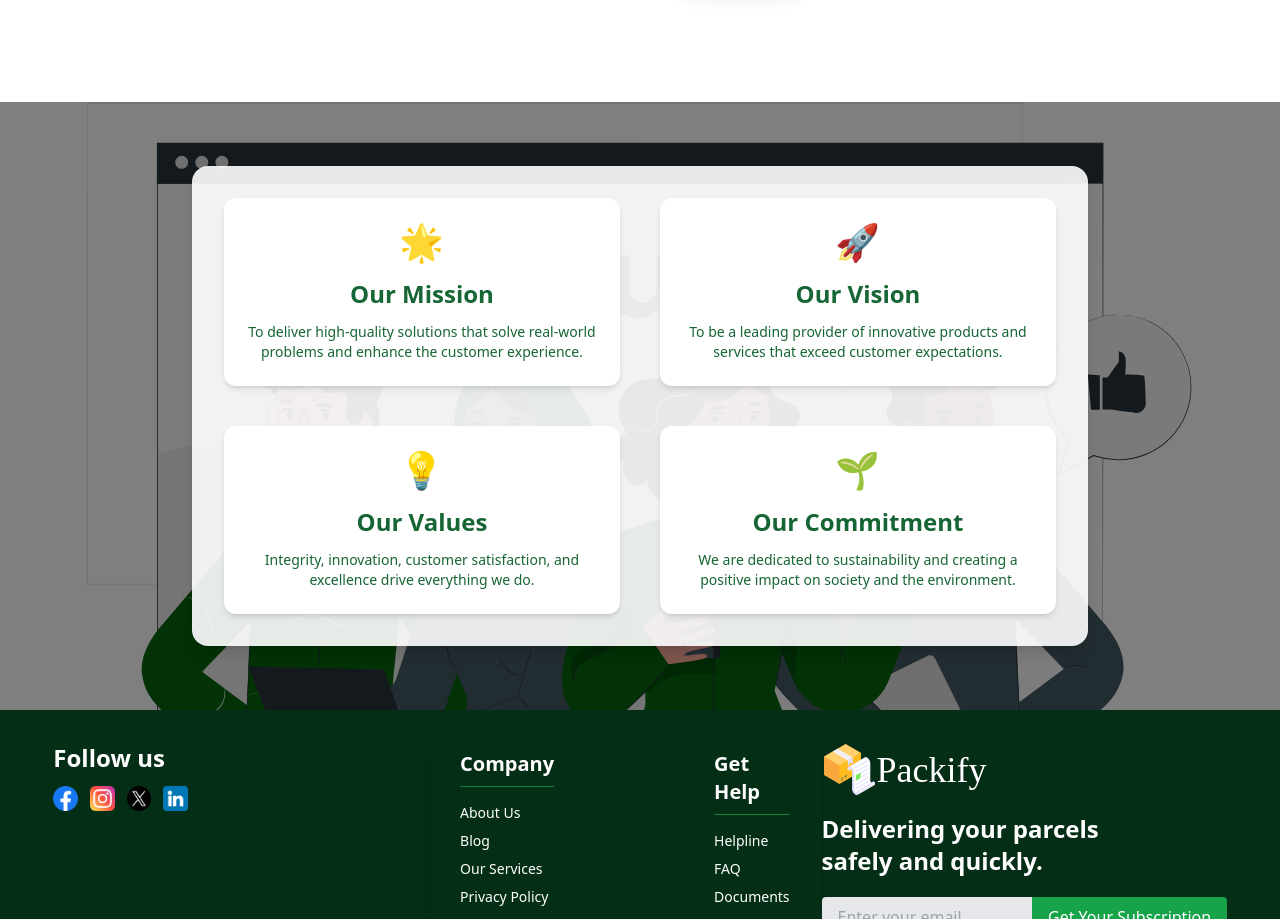
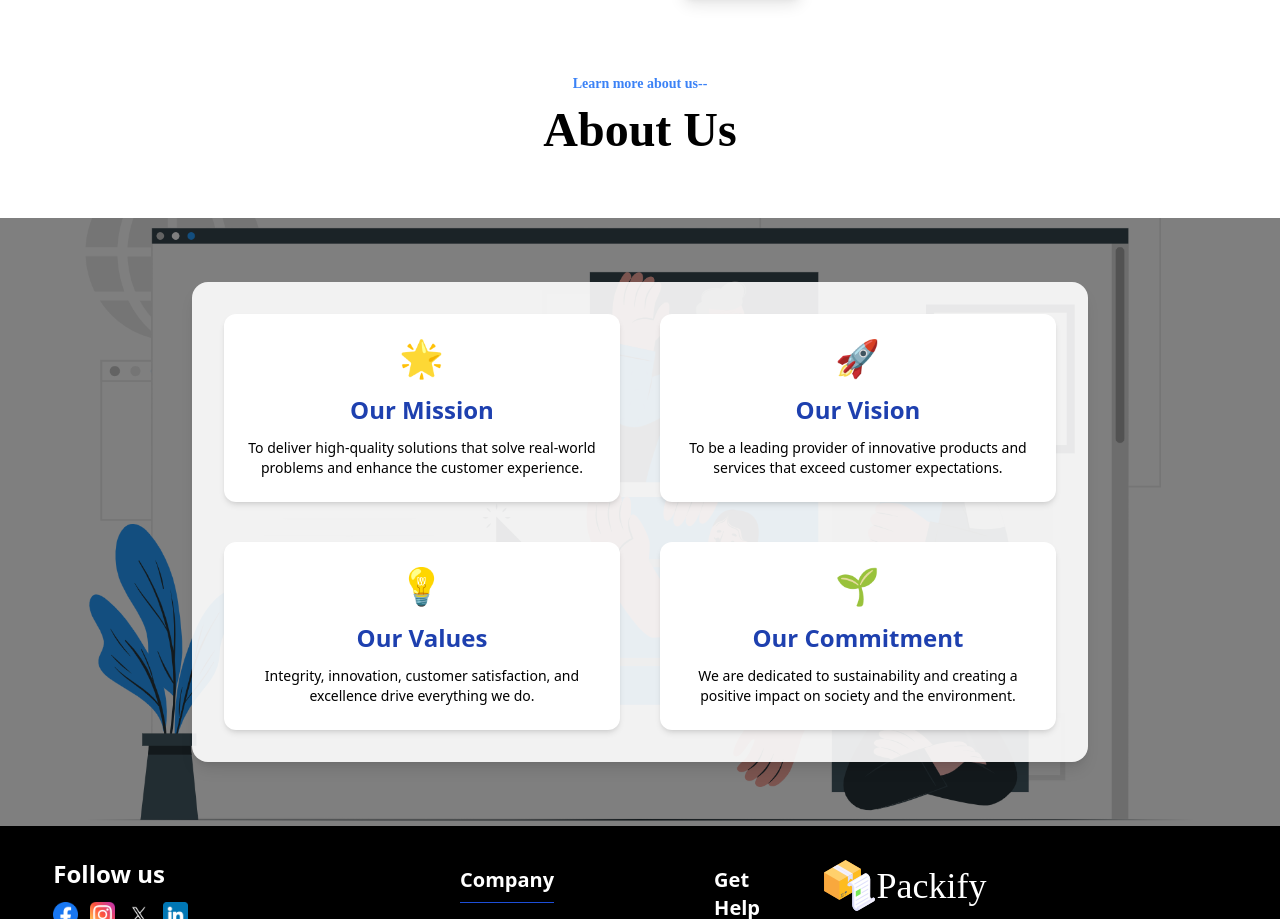
Before and after one commit to jenifaa/parcel-management-system, a React (Vite) app: page / in a window 1280 px wide. Shown: the part 4633-5552 px from the top of the page. Built offline with nearby package versions, Linux system fonts and the light colour scheme; no server answers; a web font is replaced by a local one.

Commit message:
added footer and about us section style

```diff
--- a/src/Components/Pages/Home/AboutUs.jsx
+++ b/src/Components/Pages/Home/AboutUs.jsx
@@ -1,5 +1,5 @@
 import React from "react";
-import about from "../../../assets/images/about.svg";
+import about from "../../../assets/images/About us page-cuate.png";
 // import about from "../../../assets/images/Oops! 404 Error with a broken robot-amico.svg";
 import { Link } from "react-router-dom";
 const AboutUs = () => {
@@ -16,11 +16,11 @@ const AboutUs = () => {
         <div className="grid sm:grid-cols-2 gap-10 bg-white bg-opacity-90 p-8 rounded-2xl shadow-lg max-w-4xl">
           {/* Card 1 */}
           <div className="text-center max-w-md p-6 bg-white shadow-md rounded-xl">
-            <div className="text-green-400 mb-4 text-4xl">🌟</div>
-            <h3 className="text-2xl font-semibold text-green-800 mb-3">
+            <div className="text-blue-400 mb-4 text-4xl">🌟</div>
+            <h3 className="text-2xl font-semibold text-blue-800 mb-3">
               Our Mission
             </h3>
-            <p className="text-green-800 text-sm">
+            <p className=" text-sm">
               To deliver high-quality solutions that solve real-world problems
               and enhance the customer experience.
             </p>
@@ -28,11 +28,11 @@ const AboutUs = () => {
 
           {/* Card 2 */}
           <div className="text-center max-w-md p-6 bg-white shadow-md rounded-xl">
-            <div className="text-green-400 mb-4 text-4xl">🚀</div>
-            <h3 className="text-2xl font-semibold text-green-800 mb-3">
+            <div className="text-blue-400 mb-4 text-4xl">🚀</div>
+            <h3 className="text-2xl font-semibold text-blue-800 mb-3">
               Our Vision
             </h3>
-            <p className="text-green-800 text-sm">
+            <p className=" text-sm">
               To be a leading provider of innovative products and services that
               exceed customer expectations.
             </p>
@@ -40,11 +40,11 @@ const AboutUs = () => {
 
           {/* Card 3 */}
           <div className="text-center max-w-md p-6 bg-white shadow-md rounded-xl">
-            <div className="text-green-400 mb-4 text-4xl">💡</div>
-            <h3 className="text-2xl font-semibold text-green-800 mb-3">
+            <div className="text-blue-400 mb-4 text-4xl">💡</div>
+            <h3 className="text-2xl font-semibold text-blue-800 mb-3">
               Our Values
             </h3>
-            <p className="text-green-800 text-sm">
+            <p className=" text-sm">
               Integrity, innovation, customer satisfaction, and excellence drive
               everything we do.
             </p>
@@ -52,11 +52,11 @@ const AboutUs = () => {
 
           {/* Card 4 */}
           <div className="text-center max-w-md p-6 bg-white shadow-md rounded-xl">
-            <div className="text-green-400 mb-4 text-4xl">🌱</div>
-            <h3 className="text-2xl font-semibold text-green-800 mb-3">
+            <div className="text-blue-400 mb-4 text-4xl">🌱</div>
+            <h3 className="text-2xl font-semibold text-blue-800 mb-3">
               Our Commitment
             </h3>
-            <p className="text-green-800 text-sm">
+            <p className=" text-sm">
               We are dedicated to sustainability and creating a positive impact
               on society and the environment.
             </p>
--- a/src/Components/Pages/Home/ContactUs.jsx
+++ b/src/Components/Pages/Home/ContactUs.jsx
@@ -6,7 +6,8 @@ import Lottie from "lottie-react";
 const ContactUs = () => {
   return (
     <div className="my-16 font w-11/12 mx-auto">
-      <div className="my-10">
+      <div className="my-4">
+      <p className="text-sm font-bold text-blue-500 mb-3 text-center">Connect with  us--</p>
         <h2 className="text-center font font-bold text-5xl">Contact us</h2>
       </div>
       <div className=" mx-auto px-4">
@@ -57,6 +58,10 @@ const ContactUs = () => {
           </div>
         </div>
       </div>
+      <div className="text-center  mt-7">
+        <p className="text-sm font-bold text-blue-500 mb-3">Learn more about us--</p>
+        <h2 className="font-bold text-5xl">About Us</h2>
+      </div>
     </div>
   );
 };
--- a/src/Components/Shared/Footer.jsx
+++ b/src/Components/Shared/Footer.jsx
@@ -14,7 +14,7 @@ const Footer = () => {
   return (
     !isLoginPage &&
     !isRegisterPage && (
-      <div className="bg-green-950 text-white">
+      <div className="bg-black text-white">
         <div className="lg:flex  lg:justify-between w-11/12  mx-auto py-8 space-y-10 lg:space-y-0">
           <div className="md:flex md:justify-between lg:gap-60  space-y-10 md:space-y-2">
             <div className="px-6 lg:px-0">
@@ -40,14 +40,14 @@ const Footer = () => {
             <div className="">
               <div className=" px-8 pb-4 rounded-lg shadow-md flex gap-20 lg:gap-40 ">
                 <div>
-                  <h2 className="text-xl font-semibold mb-4 border-b border-green-700 pb-2">
+                  <h2 className="text-xl font-semibold mb-4 border-b border-blue-700 pb-2">
                     Company
                   </h2>
                   <ul className="space-y-2">
                     <li>
                       <a
                         href="#"
-                        className="block text-sm hover:text-green-300 transition duration-200"
+                        className="block text-sm hover:text-blue-300 transition duration-200"
                       >
                         About Us
                       </a>
@@ -55,7 +55,7 @@ const Footer = () => {
                     <li>
                       <a
                         href="#"
-                        className="block text-sm hover:text-green-300 transition duration-200"
+                        className="block text-sm hover:text-blue-300 transition duration-200"
                       >
                         Blog
                       </a>
@@ -63,7 +63,7 @@ const Footer = () => {
                     <li>
                       <a
                         href="#"
-                        className="block text-sm hover:text-green-300 transition duration-200"
+                        className="block text-sm hover:text-blue-300 transition duration-200"
                       >
                         Our Services
                       </a>
@@ -71,7 +71,7 @@ const Footer = () => {
                     <li>
                       <a
                         href="#"
-                        className="block text-sm hover:text-green-300 transition duration-200"
+                        className="block text-sm hover:text-blue-300 transition duration-200"
                       >
                         Privacy Policy
                       </a>
@@ -79,14 +79,14 @@ const Footer = () => {
                   </ul>
                 </div>
                 <div>
-                  <h2 className="text-xl font-semibold mb-4 border-b border-green-700 pb-2">
+                  <h2 className="text-xl font-semibold mb-4 border-b border-blue-700 pb-2">
                     Get Help
                   </h2>
                   <ul className="space-y-2">
                     <li>
                       <a
                         href="#"
-                        className="block text-sm hover:text-green-300 transition duration-200"
+                        className="block text-sm hover:text-blue-300 transition duration-200"
                       >
                         Helpline
                       </a>
@@ -94,7 +94,7 @@ const Footer = () => {
                     <li>
                       <a
                         href="#"
-                        className="block text-sm hover:text-green-300 transition duration-200"
+                        className="block text-sm hover:text-blue-300 transition duration-200"
                       >
                         FAQ
                       </a>
@@ -102,7 +102,7 @@ const Footer = () => {
                     <li>
                       <a
                         href="#"
-                        className="block text-sm hover:text-green-300 transition duration-200"
+                        className="block text-sm hover:text-blue-300 transition duration-200"
                       >
                         Documents
                       </a>
@@ -110,7 +110,7 @@ const Footer = () => {
                     <li>
                       <a
                         href="#"
-                        className="block text-sm hover:text-green-300 transition duration-200"
+                        className="block text-sm hover:text-blue-300 transition duration-200"
                       >
                         Contact Us
                       </a>
@@ -133,11 +133,11 @@ const Footer = () => {
               <input
                 type="email"
                 placeholder="Enter your email"
-                className="w-full px-4 py-2 rounded-l bg-gray-200  text-black focus:ring focus:ring-green-700 outline-none"
+                className="w-full px-4 py-2 rounded-l bg-gray-200  text-black focus:ring focus:ring-blue-700 outline-none"
               />
               <button
                 type="submit"
-                className=" w-full bg-green-600 text-white py-2 rounded-r hover:bg-green-700 transition"
+                className=" w-full bg-blue-600 text-white py-2 rounded-r hover:bg-blue-700 transition"
               >
                 Get Your Subscription
               </button>
@@ -145,7 +145,7 @@ const Footer = () => {
           </div>
         </div>
         <hr className="opacity-15" />
-        <div className="container mx-auto text-center text-sm py-5 text-gray-400">
+        <div className="container mx-auto text-center text-sm py-5 text-white">
           © 2025 Packify. All rights reserved. |{" "}
           <a href="#" className="hover:text-white">
             Privacy Policy
```
Also changed, not shown: src/assets/images/About us page-cuate.png (added).
